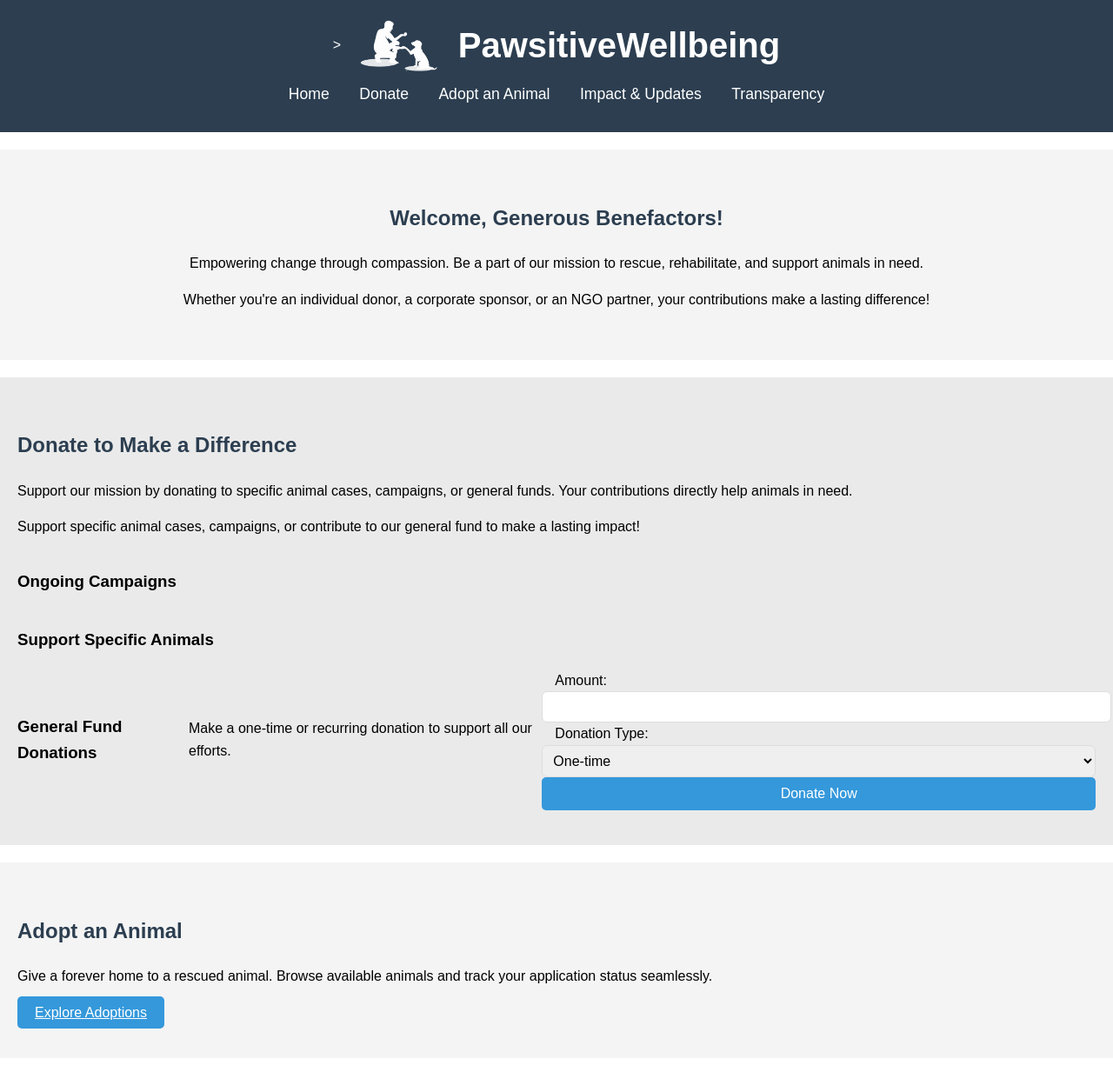
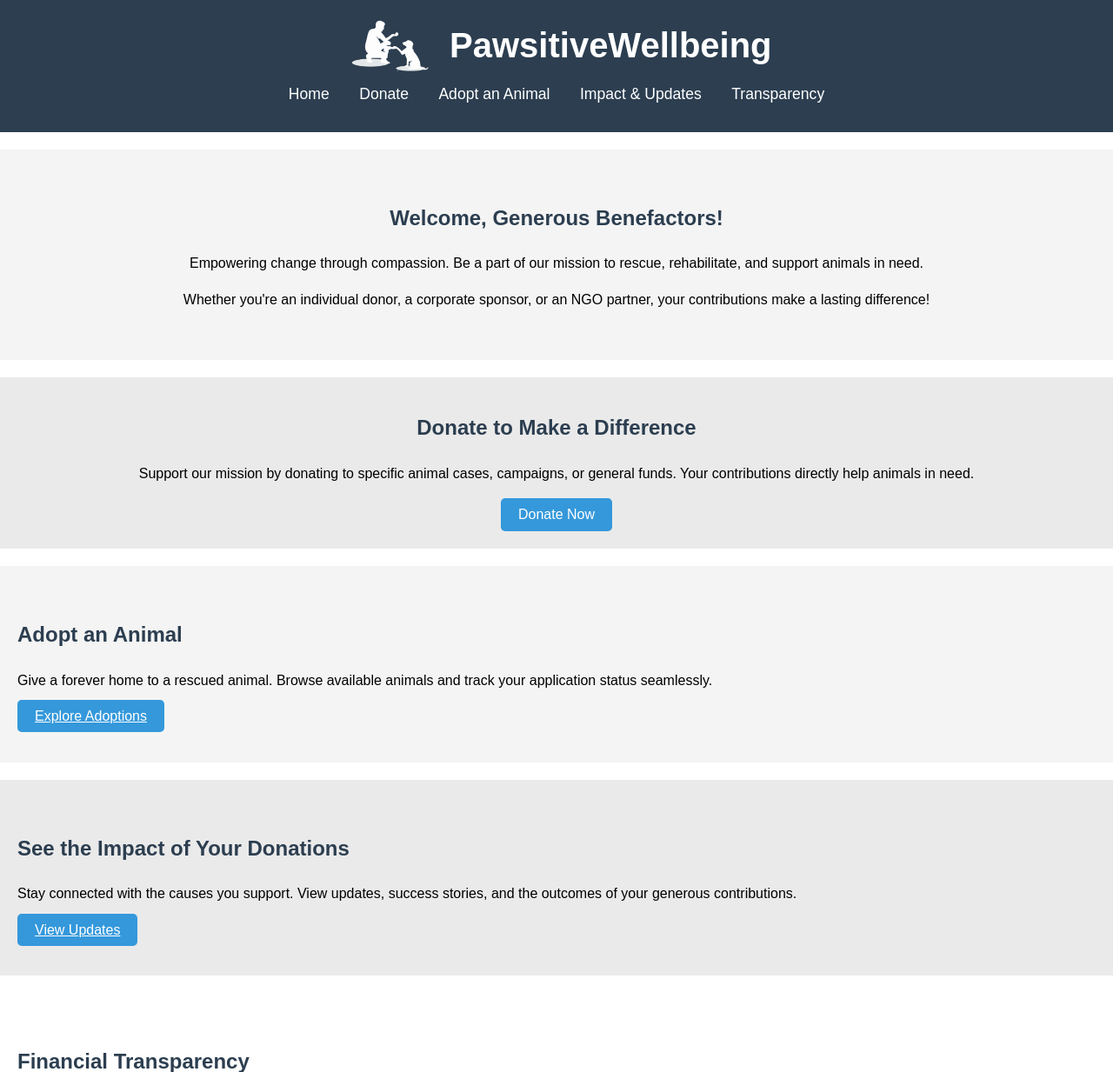
Before and after one commit to codingmoose-dev/PawsitiveWhispers, a PHP site: page /PawsitiveWellbeing/Benefactor/view/BenefactorHomepage.php in a window 1280 px wide. Shown: the top 1233 px of the page at 87% size. Run offline with PHP 8.4, Linux system fonts and the light colour scheme.

Commit message:
Benefactor (Donors & NGO Partner)

```diff
--- /dev/null
+++ b/Benefactor/control/HomepageDisplayRequests.php
@@ -0,0 +1,19 @@
+<?php
+include '../model/BenefactorModel.php';
+
+class HomepageDisplayRequests {
+    private $model;
+
+    public function __construct() {
+        $this->model = new BenefactorModel();  // Instantiate the model
+    }
+
+    // Method to fetch all the ongoing campaigns
+    public function displayOngoingCampaigns() {
+        $campaigns = $this->model->getOngoingCampaigns();
+        include '../view/BenefactorHomepage.php';  // Include the view to display data
+    }
+
+
+}
+?>
--- a/Benefactor/css/Style.css
+++ b/Benefactor/css/Style.css
@@ -71,7 +71,10 @@ section {
     color: #2c3e50;
 }
 
+
 #donate {
+    text-align: center; /* Centers the button */
+    padding: 20px; /* Adjust padding if necessary */
     background-color: #eaeaea;
 }
 
@@ -207,3 +210,11 @@ footer {
 .btn:hover {
     background-color: #2980b9;
 }
+
+#show-more-donate {
+    display: inline-block; /* Ensures the button takes only the space it needs */
+    text-align: center; /* Centers text within the button */
+    margin: 0 auto; /* Removes any default margin causing stretching */
+    max-width: fit-content; /* Limits button width to its content */
+    padding: 10px 20px; /* Keeps desired padding */
+}
--- /dev/null
+++ b/Benefactor/js/ShowDetailHomepage.js
@@ -0,0 +1,14 @@
+// ShowDetailHomepage.js
+document.addEventListener('DOMContentLoaded', function () {
+    const donateButton = document.getElementById('show-more-donate');
+    const donateContent = document.getElementById('donate-more-content');
+
+    if (donateButton && donateContent) {
+        donateButton.addEventListener('click', function () {
+            donateContent.style.display = 'block'; // Show hidden content
+            donateButton.style.display = 'none';  // Hide the button
+        });
+    } else {
+        console.error('Button or content not found!');
+    }
+});
--- a/Benefactor/model/BenefactorModel.php
+++ b/Benefactor/model/BenefactorModel.php
@@ -78,6 +78,24 @@ class BenefactorModel {
         return $stmt->affected_rows > 0;
     }
 
+
+    public function getOngoingCampaigns() {
+        // No need to filter by date, fetch all campaigns
+        $sql = "SELECT CampaignID, CampaignName, Description, StartDate, EndDate, GoalAmount, RaisedAmount
+                FROM Campaigns";
+        $stmt = $this->conn->prepare($sql);
+        $stmt->execute();
+        $result = $stmt->get_result();
+
+        $campaigns = [];
+        while ($row = $result->fetch_assoc()) {
+            $campaigns[] = $row;
+        }
+
+        return $campaigns;  // Return campaigns data
+    }
+
+
     public function closeConnection() {
         if (isset($this->conn)) {
             $this->conn->close();
--- a/Benefactor/view/BenefactorHomepage.php
+++ b/Benefactor/view/BenefactorHomepage.php
@@ -1,3 +1,8 @@
+<?php
+include '../control/HomepageDisplayRequests.php';
+$homepageController = new HomepageDisplayRequests();
+?>
+
 <!DOCTYPE html>
 <html lang="en">
 <head>
@@ -5,11 +10,13 @@
     <meta name="viewport" content="width=device-width, initial-scale=1.0">
     <title>PawsitiveWellbeing - Benefactor</title>
     <link rel="stylesheet" href="../css/Style.css">
+    <script src="../js/ShowDetailHomepage.js"></script>
+
 </head>
 <body>
     <!-- Header -->
     <header>
-    <div>>
+    <div>
     <img src="../../Main/images/Icon.png" alt="PawsitiveWellbeing Logo" style="height: 60px;">
         <h1>PawsitiveWellbeing</h1>
     </div>
@@ -31,14 +38,46 @@
 
     <!-- Donate Section -->
     <section id="donate">
-    <h2>Donate to Make a Difference</h2>
-    <p>Support our mission by donating to specific animal cases, campaigns, or general funds. Your contributions directly help animals in need.</p>
-    <p>Support specific animal cases, campaigns, or contribute to our general fund to make a lasting impact!</p>
+        <h2>Donate to Make a Difference</h2>
+        <p>Support our mission by donating to specific animal cases, campaigns, or general funds. Your contributions directly help animals in need.</p>
+        <button id="show-more-donate" class="btn">Donate Now</button>
 
+        <!-- Hidden Content -->
+        <div id="donate-more-content" style="display: none;">
             <!-- Campaigns Section -->
             <div id="campaigns">
                 <h3>Ongoing Campaigns</h3>
-                <div id="campaign-list"></div> <!-- Dynamically load campaigns -->
+                <table>
+                    <thead>
+                        <tr>
+                            <th>Campaign Name</th>
+                            <th>Description</th>
+                            <th>Start Date</th>
+                            <th>End Date</th>
+                            <th>Goal Amount</th>
+                            <th>Raised Amount</th>
+                        </tr>
+                    </thead>
+                    <tbody>
+                        <?php if (!empty($campaigns)): ?>
+                            <?php foreach ($campaigns as $campaign): ?>
+                                <tr>
+                                    <td><?php echo htmlspecialchars($campaign['CampaignName']); ?></td>
+                                    <td><?php echo htmlspecialchars($campaign['Description']); ?></td>
+                                    <td><?php echo htmlspecialchars($campaign['StartDate']); ?></td>
+                                    <td><?php echo htmlspecialchars($campaign['EndDate']); ?></td>
+                                    <td><?php echo htmlspecialchars($campaign['GoalAmount']); ?></td>
+                                    <td><?php echo htmlspecialchars($campaign['RaisedAmount']); ?></td>
+                                </tr>
+                            <?php endforeach; ?>
+                        <?php else: ?>
+                            <tr>
+                                <td colspan="6">No ongoing campaigns at the moment.</td>
+                            </tr>
+                        <?php endif; ?>
+
+                    </tbody>
+                </table>
             </div>
 
             <!-- Animal Cases Section -->
@@ -59,9 +98,10 @@
                         <option value="One-time">One-time</option>
                         <option value="Monthly">Monthly</option>
                     </select>
-                    <button type="submit" class="btn">Donate Now</button>
+                    <button type="submit" class="btn">Submit Donation</button>
                 </form>
             </div>
+        </div>
     </section>
 
 
```
